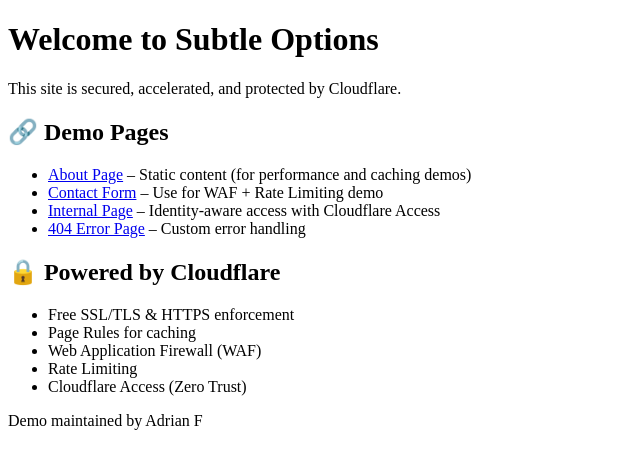
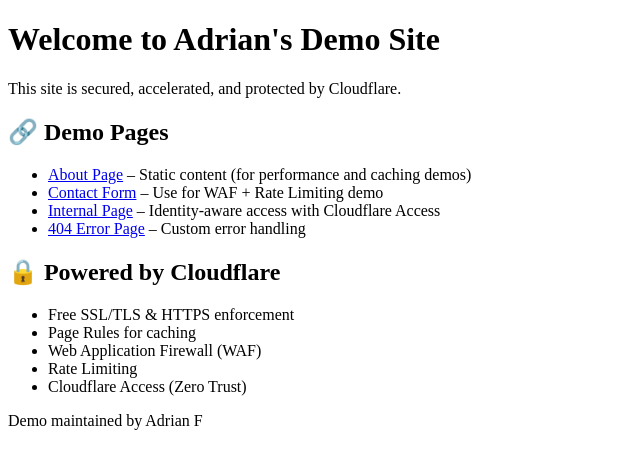
Before and after one commit to AdrianJFernandez/subtleoptions-site, a plain HTML site: page index.html in a window 1280 px wide. Shown: the whole page, without its empty margins (0-640 px from the left). Drawn offline with Linux system fonts and the light colour scheme.

Commit message:
Update index.html

```diff
--- a/index.html
+++ b/index.html
@@ -6,7 +6,7 @@
   <title>Welcome to Subtle Options</title>
 </head>
 <body>
-  <h1>Welcome to Subtle Options</h1>
+  <h1>Welcome to Adrian's Demo Site</h1>
   <p>This site is secured, accelerated, and protected by Cloudflare.</p>
 
   <h2>🔗 Demo Pages</h2>
```
